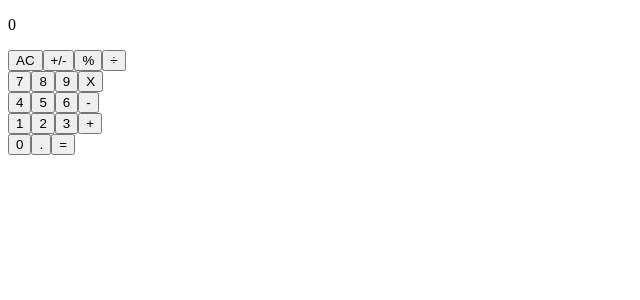
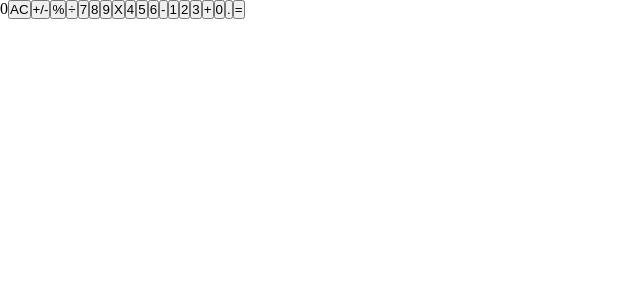
Before and after one commit to helman101/Calculator-React, a React (Create React App) app: page / in a window 1280 px wide. Shown: the top 300 px of the page, without its empty margins (0-640 px from the left). Built offline with nearby package versions, Linux system fonts and the light colour scheme.

Commit message:
change css file to be a module, add calculator and DFlex classes

```diff
--- a/src/components/App.js
+++ b/src/components/App.js
@@ -2,6 +2,7 @@ import React, { useState } from 'react';
 import ButtonPanel from './ButtonPanel';
 import Display from './Display';
 import calculate from '../logic/calculate';
+import * as styles from '../style.module.css';
 
 const App = () => {
   const [state, setState] = useState({
@@ -34,7 +35,7 @@ const App = () => {
   };
 
   return (
-    <div>
+    <div className={`${styles.calculator} ${styles.DFlex}`}>
       <>
         <Display total={next === '' ? total : next} />
         <ButtonPanel clickHandler={handleClick} />
--- a/src/components/ButtonPanel.js
+++ b/src/components/ButtonPanel.js
@@ -1,12 +1,13 @@
 import React from 'react';
 import PropTypes from 'prop-types';
 import Button from './Button';
+import * as styles from '../style.module.css';
 
 const ButtonPanel = (props) => {
   const { clickHandler } = props;
 
   return (
-    <div>
+    <div className={styles.DFlex}>
       <div>
         <>
           <Button clickHandler={clickHandler} name="AC" />
--- a/src/components/Display.js
+++ b/src/components/Display.js
@@ -1,10 +1,11 @@
 import React from 'react';
 import PropTypes from 'prop-types';
+import * as styles from '../style.module.css';
 
 const Display = (props) => {
   const { total } = props;
   return (
-    <div>
+    <div className={styles.DFlex}>
       <p>{total}</p>
     </div>
   );
--- a/src/style.css
+++ /dev/null
@@ -1,5 +0,0 @@
-* {
-  padding: 0;
-  margin: 0;
-  box-sizing: border-box;
-}
--- /dev/null
+++ b/src/style.module.css
@@ -0,0 +1,13 @@
+* {
+  padding: 0;
+  margin: 0;
+  box-sizing: border-box;
+}
+
+.DFlex {
+  display: flex;
+}
+
+.calculator {
+  width: 700px;
+}
```
